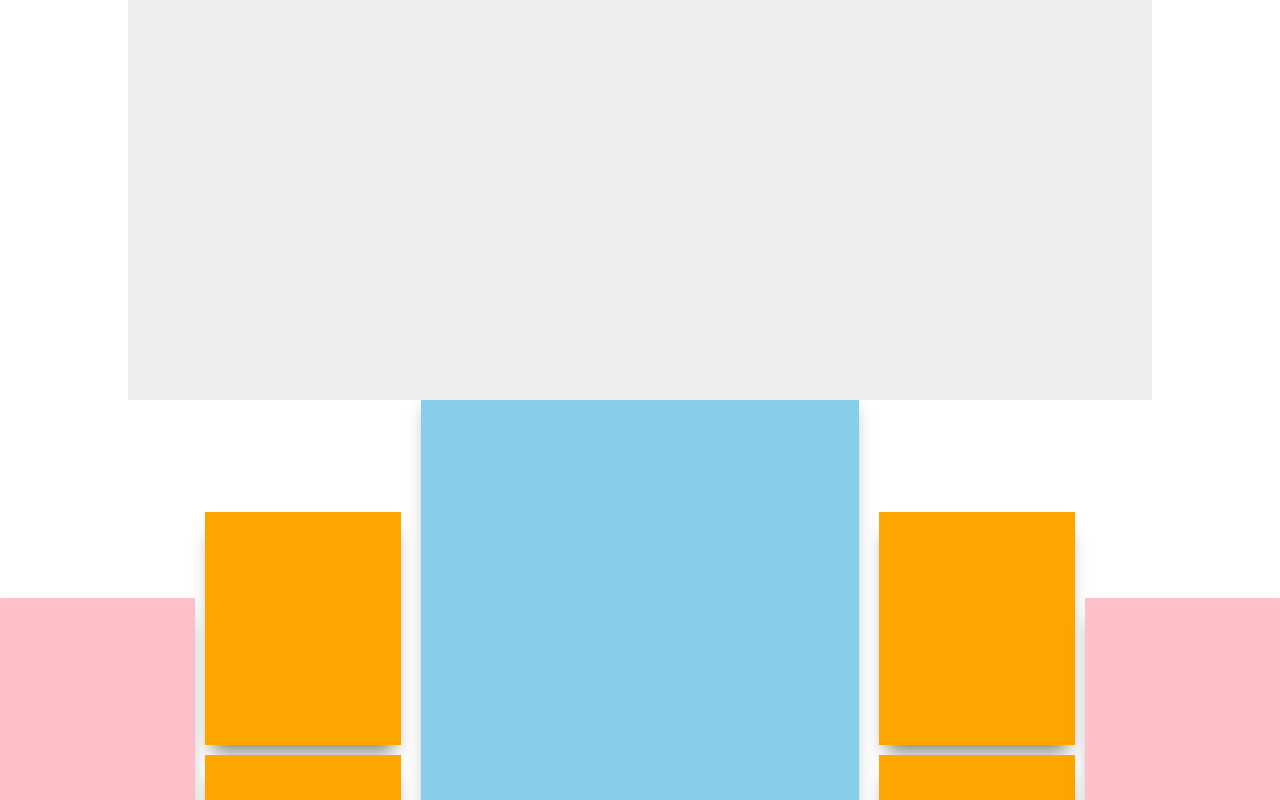
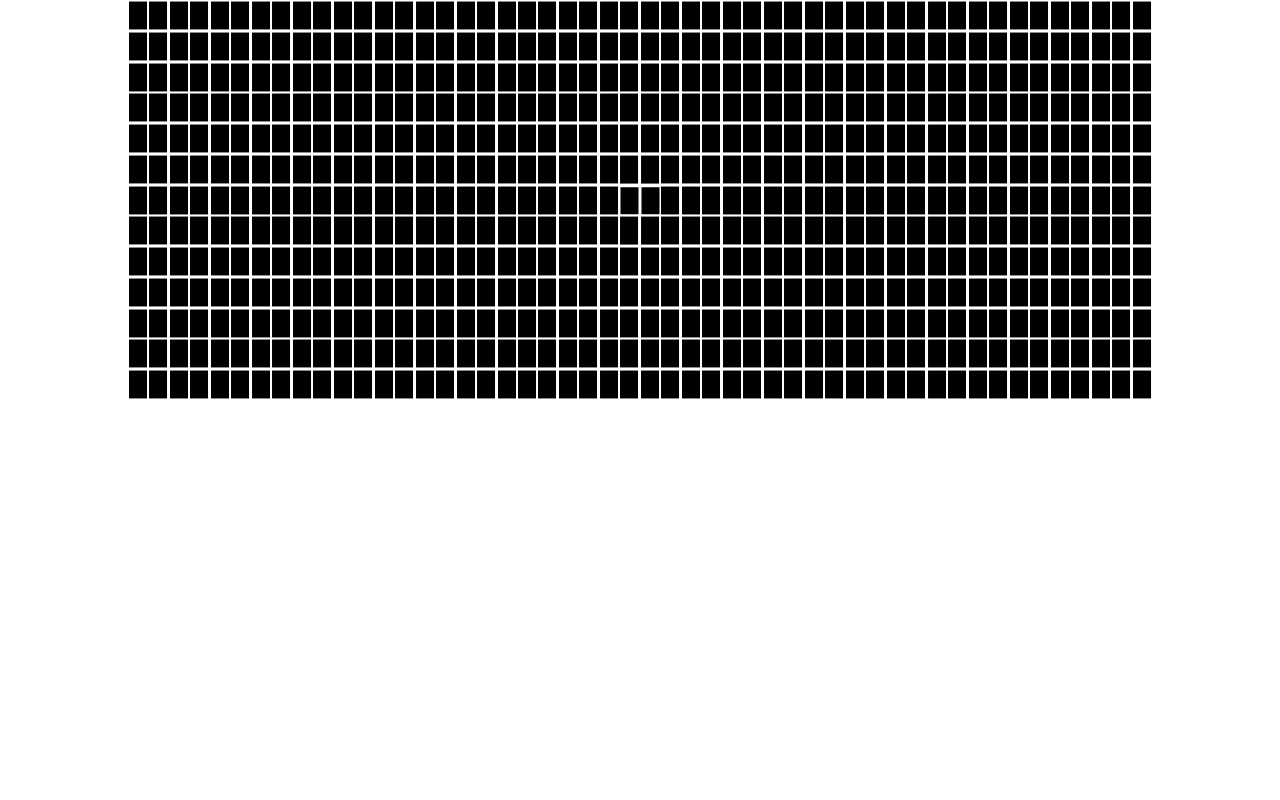
Before and after one commit to Manjunath-G-au16/MERNDEV, a React (Create React App) app in the folder client/: page /signin in a window 1280 px wide. Shown: the top 800 px of the page. Built offline with nearby package versions, Linux system fonts and the light colour scheme; a web font is replaced by a local one.

Commit message:
Hero Section Stagger Animation

```diff
--- a/client/src/components/Hero/Hero.js
+++ b/client/src/components/Hero/Hero.js
@@ -6,13 +6,43 @@ import { useEffect } from "react";
 import { ScrollTrigger } from "gsap/ScrollTrigger";
 
 const Hero = () => {
+  let rows = [];
+  for (let i = 0; i < 650; i++) {
+    rows.push(<div className="box">1</div>);
+  }
   gsap.registerPlugin(ScrollTrigger);
   useEffect(() => {
-    gsap.to("#center", {
-      y: "-50px",
-      scrub: 3,
-      delay: 0.5,
+    gsap.to(".box", {
+      duration: 1,
+      scale: 0.9,
+      ease: "power1.inOut",
+      repeat: 1,
+      yoyo: true,
+      stagger: {
+        each: 0.1,
+        from: "edges",
+        grid: "auto",
+      },
     });
+    gsap.to(".box", {
+      delay: 6,
+      scale: 1,
+      // background:"#fff",
+    });
+
+    gsap.to(".xyz", {
+      delay: 6.5,
+      background: "none",
+    });
+    gsap.to(".xyz", {
+      delay: 10.6,
+      display: "none",
+    });
+    // gsap.to("#center", {
+    //   y: "-50px",
+    //   scrub: 3,
+    //   delay: 0.5,
+    // });
 
     gsap.to("#left,#right", {
       y: "-50px",
@@ -57,7 +87,12 @@ const Hero = () => {
   return (
     <>
       <div id="main">
-        <div id="sec1"></div>
+        <div id="sec1">
+          <div className="abc">
+            <h1>DEV PORTFOLIO</h1>
+          </div>
+          <div className="xyz">{rows}</div>
+        </div>
         <div id="container">
           <div id="left">
             <div id="img-1" className="img-container"></div>
--- a/client/src/components/Hero/style.scss
+++ b/client/src/components/Hero/style.scss
@@ -16,7 +16,37 @@ body {
   margin: 0 auto;
   width: 80%;
   height: 50vh;
-  background-color: #eee;
+  background-color:#fff;
+  text-align: center;
+  display:grid;
+  grid-template-columns:1fr 1fr 1fr ;
+  grid-template-columns:1fr 1fr 1fr ;
+.abc{
+  grid-column:1/4 ;
+  grid-row: 1/3;
+  display:grid;
+  align-items: center;
+  justify-content:center;
+  background: #000;
+  color: #fff;
+}
+  .xyz{
+    grid-column: 1/4;
+    grid-row: 1/3;
+    display: grid;
+    grid-template-columns: repeat(50, auto);
+    grid-auto-rows:auto;
+    gap: 0px;
+    background:#fff;
+
+
+    .box{
+      text-align: center;
+      background-color: #000;
+      color: transparent;
+      transform: scale(0.01)
+    }
+  }
 }
 // #container {
 //   grid-area: hero;
```
